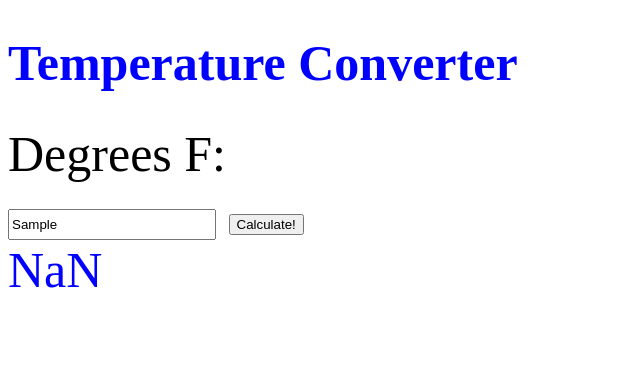
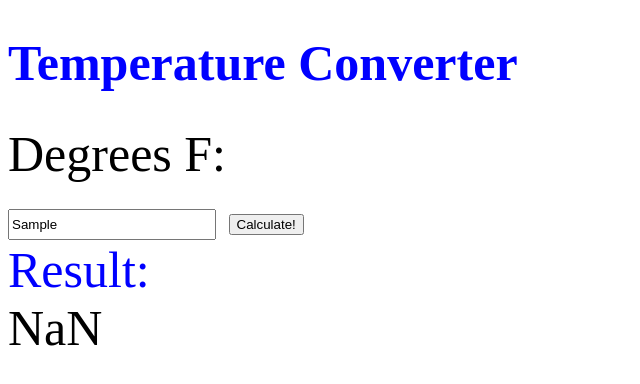
Before and after one commit to shelmbreck/project-1-reassessment, a plain HTML site: page index.html in a window 1280 px wide. Both pictures are taken after typing "Sample" into the empty fields and a click on the input "Calculate!". Shown: the whole page, without its empty margins (0-640 px from the left). Drawn offline with Linux system fonts and the light colour scheme.

Commit message:
final commit

```diff
--- a/app.js
+++ b/app.js
@@ -1,12 +1,16 @@
+fDegrees = 32
+cDegrees = '0.00C'
+
 document.addEventListener("DOMContentLoaded", function() {
-    document.getElementById('convert').addEventListener('click', function(e) {
-        // e.preventDefault();
+    document.getElementById('convert').addEventListener('click', function() {
         convert()
     });
 })
 
 function convert() {
+    document.getElementById('temp').textContent = fDegrees
+    document.getElementById('result').textContent = "Results: " + cDegrees
     var fahrenheit = document.getElementById('temp').value;
-    var celsius = (fahrenheit - 32) * (5/9);
-    document.getElementById('display').textContent = celsius;
+    var celsius = ((fahrenheit - 32) * (5/9)).toFixed(2)
+    document.getElementById('result').textContent = celsius;
 }
--- a/index.html
+++ b/index.html
@@ -10,10 +10,11 @@
     <h1>Temperature Converter</h1>
     <div id="temp-convert">
         <div>Degrees F:</div>
-        <input id="temp" type="text" name="temperature"></input>
+        <input id="temp" type="text" name="temperature" placeholder="32"></input>
         <input id="convert" type= "submit" value= "Calculate!">
         <br>
-        <div id="display" value="0">Result:</div>
+        <div id="display">Result:</div>
+        <div id="result" value="0.00C">0.00C</div>
     </div>
     <script type="text/javascript" src="app.js"></script>
 </body>
```
